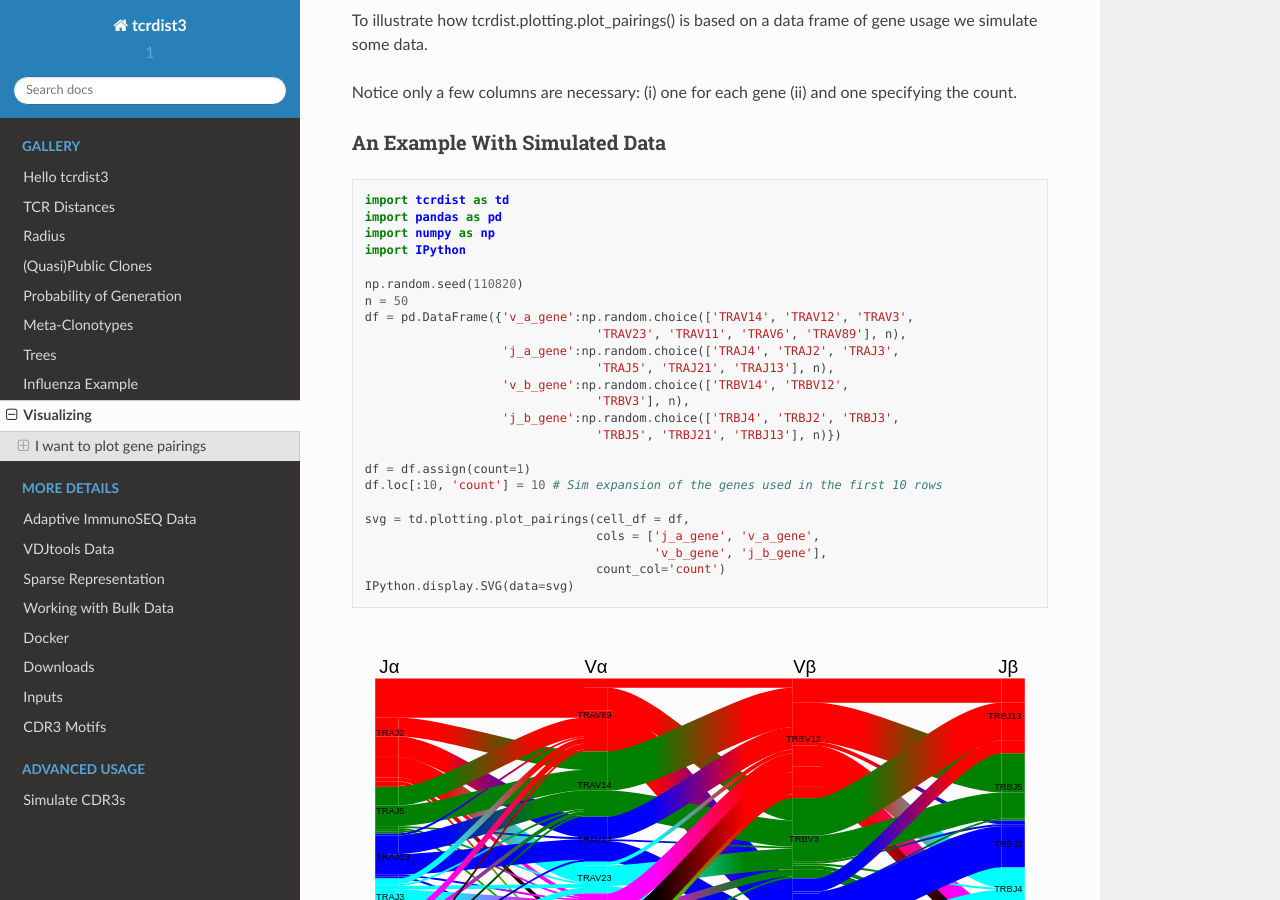
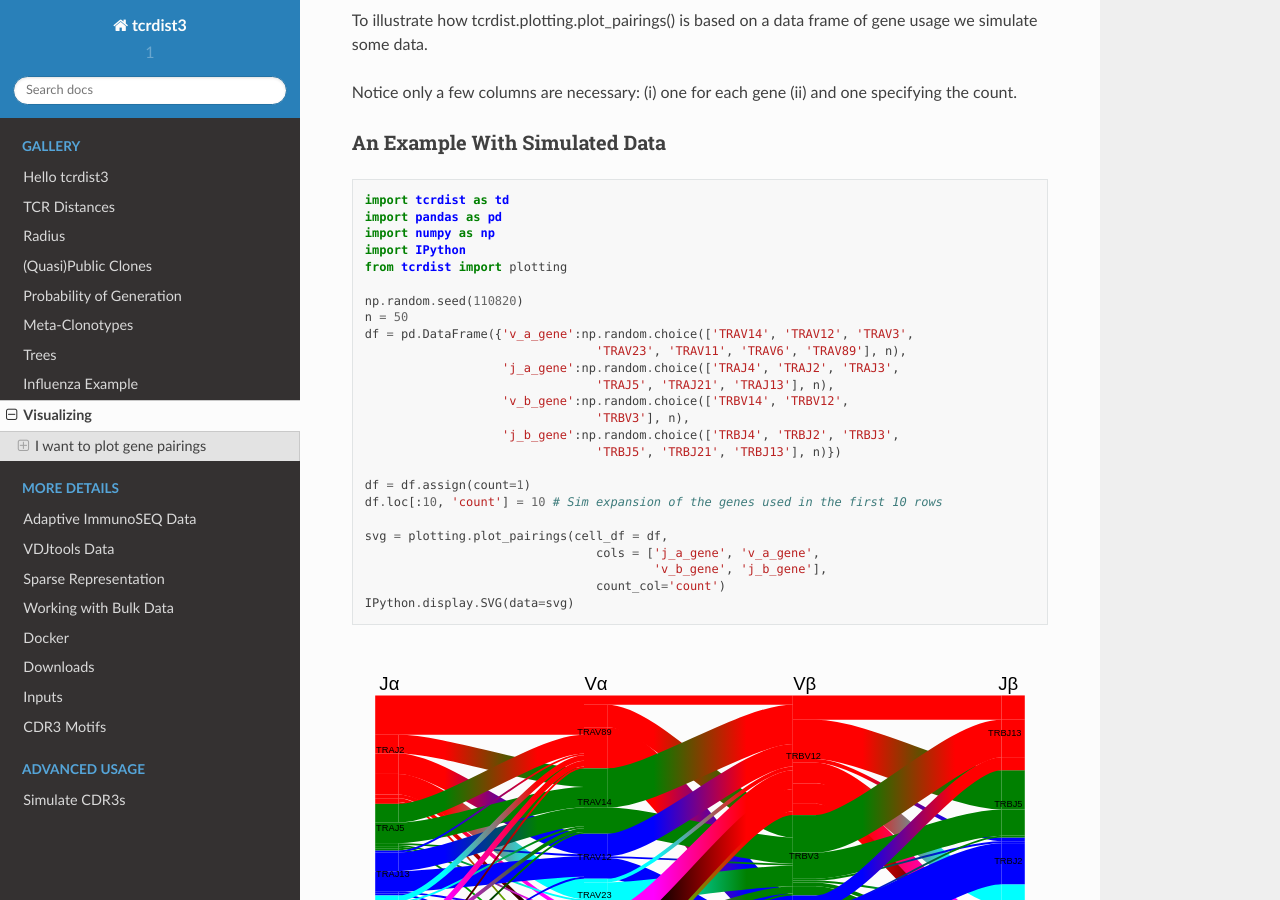
Before and after one commit to kmayerb/tcrdist3, a Sphinx documentation site: the page built from docs/visualizing.rst, in a window 1280 px wide and 900 px high, scrolled down 1044 px. Built offline with Sphinx 7.4.7 and the Read the Docs theme 2.0.0, drawn with Linux system fonts in a browser that asks for light colours; some of the changed text lies outside the part shown.

Commit message:
Use tcrdist import plotting in example [skip ci]
In response to Code examples in documentation #47

```diff
--- a/docs/visualizing.rst
+++ b/docs/visualizing.rst
@@ -47,6 +47,7 @@ An Example With Simulated Data
   import pandas as pd
   import numpy as np
   import IPython
+  from tcrdist import plotting
 
   np.random.seed(110820)
   n = 50
@@ -62,7 +63,7 @@ An Example With Simulated Data
   df = df.assign(count=1)
   df.loc[:10, 'count'] = 10 # Sim expansion of the genes used in the first 10 rows
 
-  svg = td.plotting.plot_pairings(cell_df = df,
+  svg = plotting.plot_pairings(cell_df = df,
                                   cols = ['j_a_gene', 'v_a_gene',
                                           'v_b_gene', 'j_b_gene'],
                                   count_col='count')
@@ -108,6 +109,7 @@ The datafile referenced here is (`vdjDB_PMID28636592 <https://www.dropbox.com/s/
   import pandas as pd
   import numpy as np
   import IPython
+  from tcrdist import plotting
 
   pd_df = pd.read_csv("vdjDB_PMID28636592.tsv", sep = "\t")       # 1
   t_df = td.mappers.vdjdb_to_tcrdist2(pd_df = pd_df)              # 2
@@ -120,7 +122,7 @@ The datafile referenced here is (`vdjDB_PMID28636592 <https://www.dropbox.com/s/
 
   t_df_spec = t_df.loc[(ind_org)&(ind_epi),:]
 
-  svg = td.plotting.plot_pairings(cell_df = t_df_spec,
+  svg = plotting.plot_pairings(cell_df = t_df_spec,
                                   cols = ['j_a_gene', 'v_a_gene',
                                           'v_b_gene', 'j_b_gene'],
                                   count_col='count',
```
